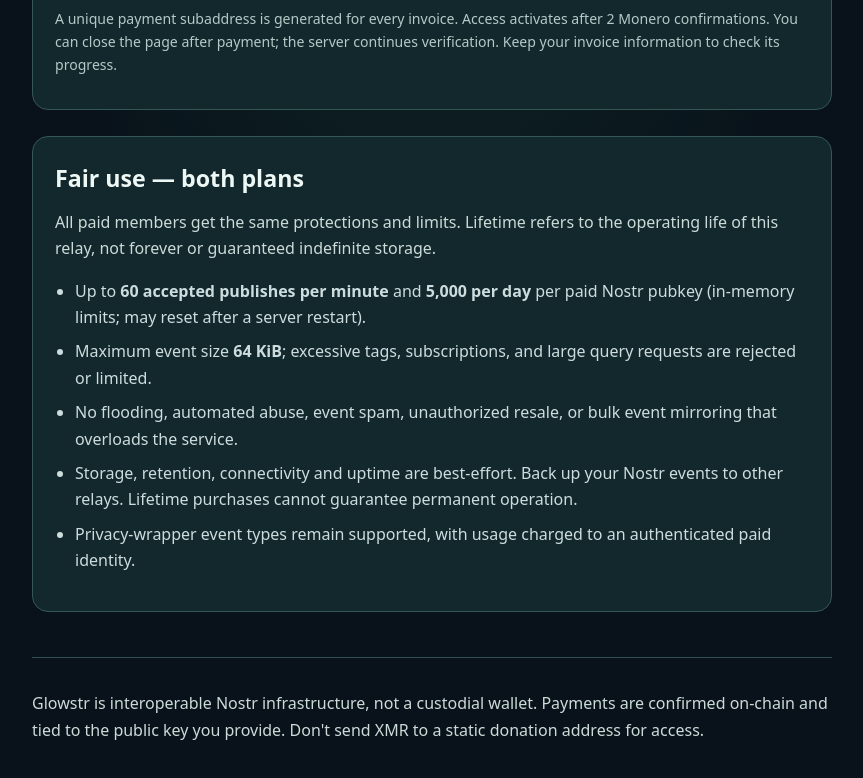
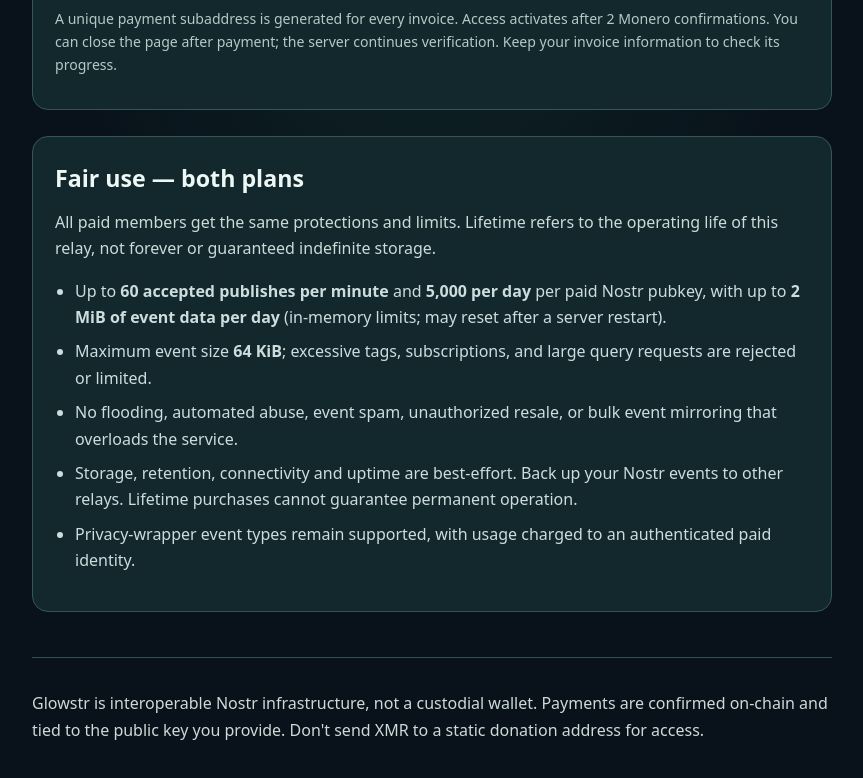
Before and after one commit to Notafbihoneypot/Glowstar, a plain HTML site: page xmr-relay/paid-relay/index.html in a window 1280 px wide. Shown: the part 1273-2051 px from the top of the page, without its empty margins (208-1071 px from the left). Drawn offline with Linux system fonts and the light colour scheme; no server answers.

Commit message:
Document and configure 2 MiB daily paid-pubkey relay event budget

```diff
--- a/xmr-relay/paid-relay/index.html
+++ b/xmr-relay/paid-relay/index.html
@@ -82,7 +82,7 @@
 <h2>Fair use — both plans</h2>
 <p>All paid members get the same protections and limits. Lifetime refers to the operating life of this relay, not forever or guaranteed indefinite storage.</p>
 <ul>
-<li>Up to <strong>60 accepted publishes per minute</strong> and <strong>5,000 per day</strong> per paid Nostr pubkey (in-memory limits; may reset after a server restart).</li>
+<li>Up to <strong>60 accepted publishes per minute</strong> and <strong>5,000 per day</strong> per paid Nostr pubkey, with up to <strong>2 MiB of event data per day</strong> (in-memory limits; may reset after a server restart).</li>
 <li>Maximum event size <strong>64 KiB</strong>; excessive tags, subscriptions, and large query requests are rejected or limited.</li>
 <li>No flooding, automated abuse, event spam, unauthorized resale, or bulk event mirroring that overloads the service.</li>
 <li>Storage, retention, connectivity and uptime are best-effort. Back up your Nostr events to other relays. Lifetime purchases cannot guarantee permanent operation.</li>
```
